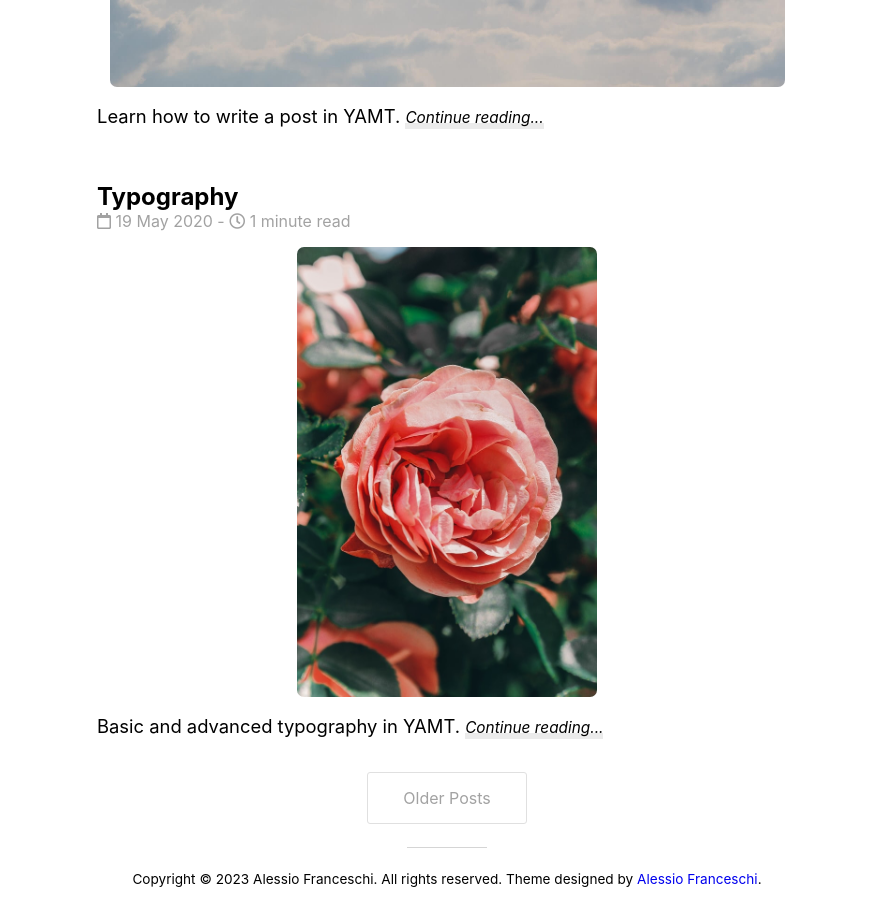
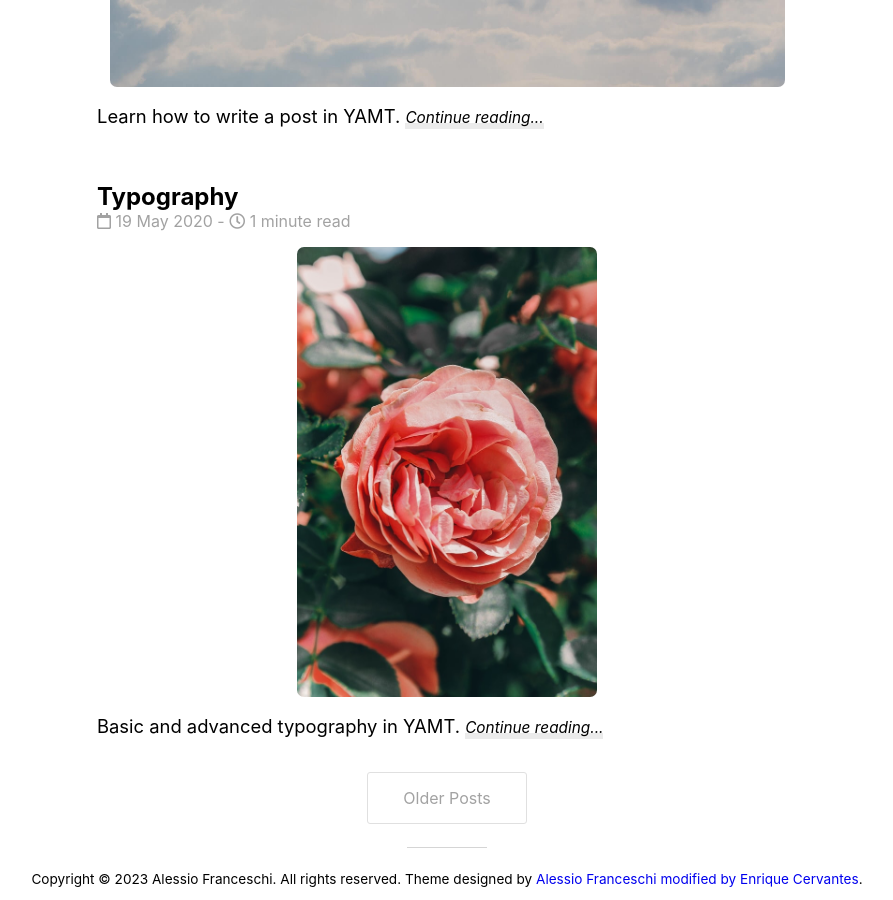
Before and after one commit to cervantestech/cervantestech.github.io, a Jekyll site: the page built from index.html, in a window 1280 px wide and 900 px high, scrolled down 1073 px. Shown: the whole window, without its empty margins (193-1086 px from the left). Built offline with Jekyll 4.4.1, drawn with Linux system fonts in a browser that asks for light colours; nearby versions of some CDN libraries; the list of posts is cut into pages by our own code.

Commit message:
modificando footer

```diff
--- a/_includes/footer.html
+++ b/_includes/footer.html
@@ -1,3 +1,3 @@
 <footer class= "footer">
-    <p>Copyright © {{ 'now' | date: "%Y" }} {{site.author.name}}. All rights reserved. Theme designed by <a href="https://alessiofranceschi.me/">Alessio Franceschi</a>.</p>
+    <p>Copyright © {{ 'now' | date: "%Y" }} {{site.author.name}}. All rights reserved. Theme designed by <a href="https://alessiofranceschi.me/">Alessio Franceschi modified by Enrique Cervantes</a>.</p>
 </footer>
```
